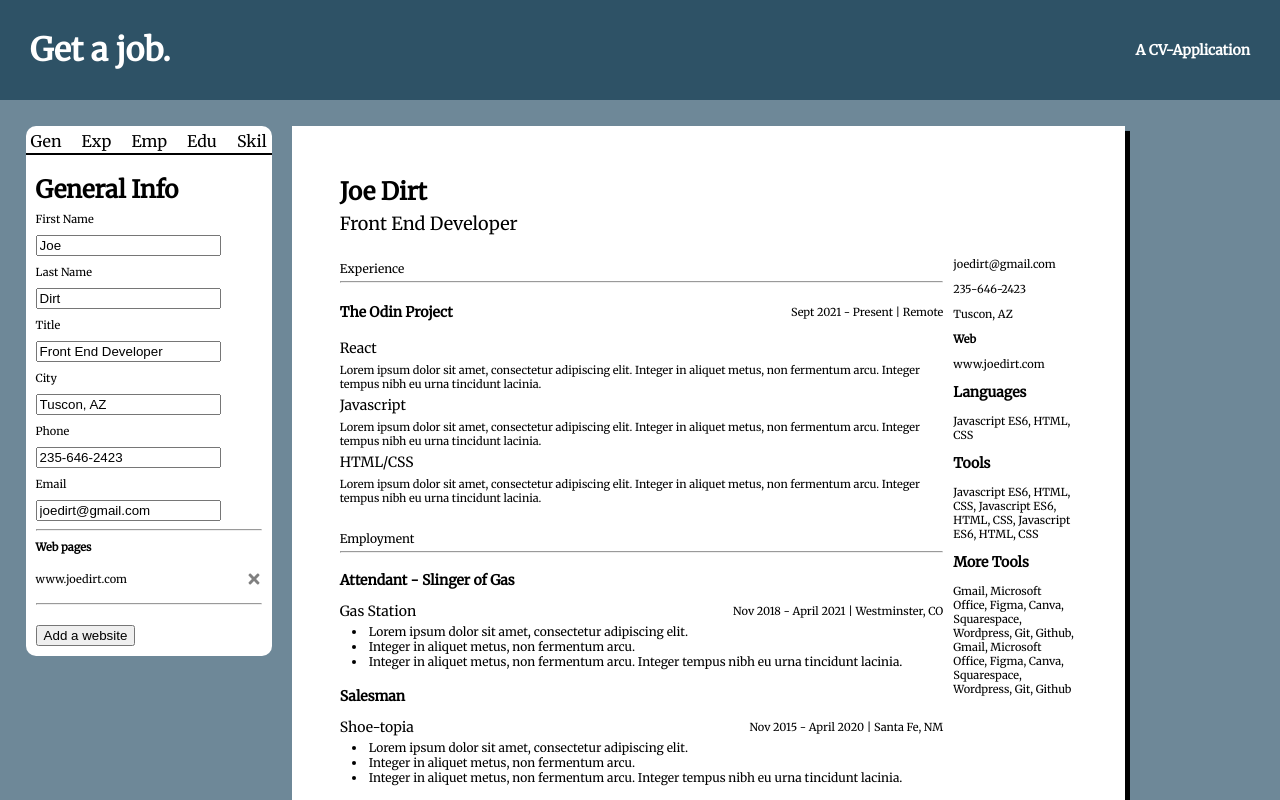
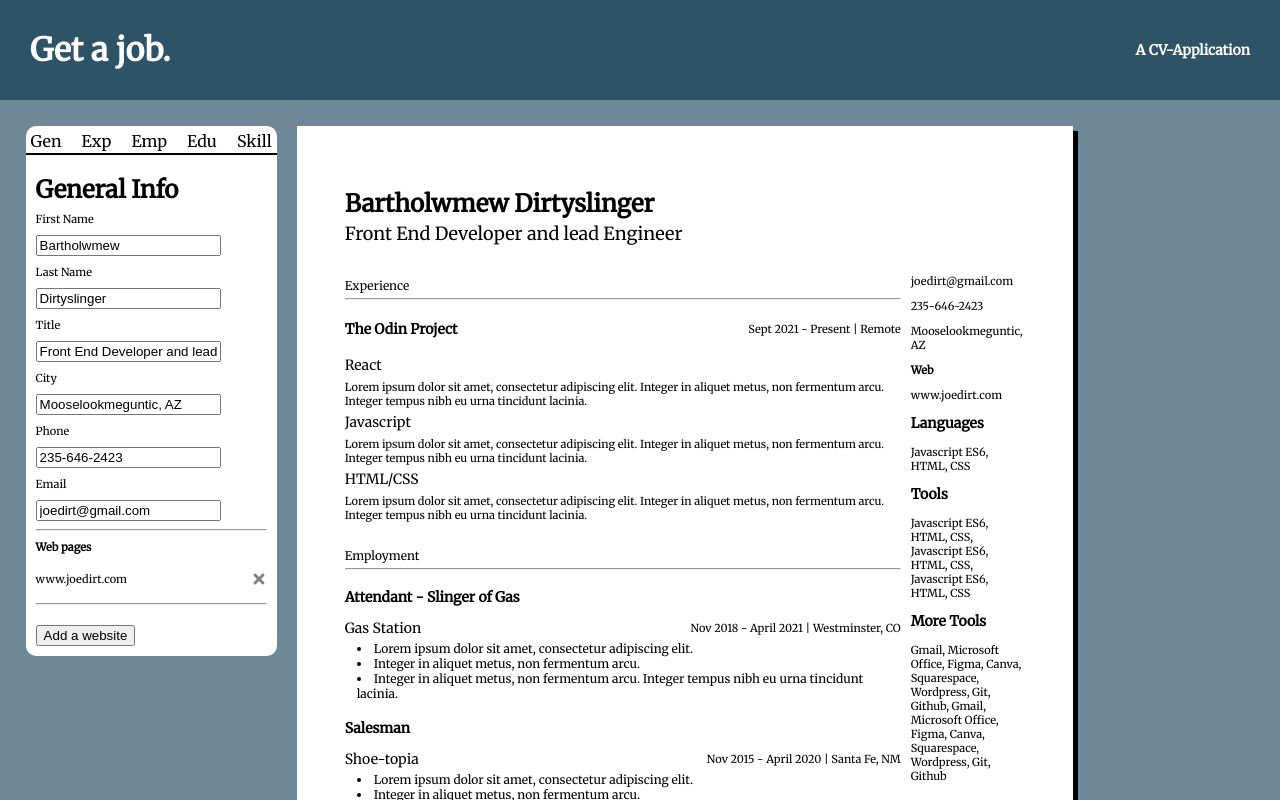
Before and after one commit to napolitanj/resume-builder, a React (Create React App) app: page / in a window 1280 px wide. Shown: the top 800 px of the page. Built offline with nearby package versions, Linux system fonts and the light colour scheme.

Commit message:
CSS overlap and size adjustments

```diff
--- a/src/components/Main.js
+++ b/src/components/Main.js
@@ -12,10 +12,10 @@ class Main extends Component {
       addWebsite:false,
       activeTab:1,
       generalInfo: {
-        firstName: 'Joe',
-        lastName: 'Dirt',
-        title: "Front End Developer",
-        city: 'Tuscon, AZ',
+        firstName: 'Bartholwmew',
+        lastName: 'Dirtyslinger',
+        title: "Front End Developer and lead Engineer",
+        city: 'Mooselookmeguntic, AZ',
         phone: '235-646-2423',
         email: 'joedirt@gmail.com',
         websites: [
@@ -357,7 +357,7 @@ class Main extends Component {
             <EditTab tabName={"Exp"} editCategory={this.editCategory} changeValue={2}/>
             <EditTab tabName={"Emp"} editCategory={this.editCategory} changeValue={3}/>
             <EditTab tabName={"Edu"} editCategory={this.editCategory} changeValue={4}/>
-            <EditTab tabName={"Skil"} editCategory={this.editCategory} changeValue={5}/>
+            <EditTab tabName={"Skill"} editCategory={this.editCategory} changeValue={5}/>
           </div>
             <EditMode
               mainProps={this.state}
--- a/src/components/editComponents/EditGeneral.js
+++ b/src/components/editComponents/EditGeneral.js
@@ -9,13 +9,13 @@ class EditGeneral extends Component {
       <div>
           <h2>General Info</h2>
             <p>First Name</p>
-            <input name="firstName" value={general.firstName} onChange={(e) => changeGeneral(e)}></input>
+            <input name="firstName" maxLength="12" value={general.firstName} onChange={(e) => changeGeneral(e)}></input>
             <p>Last Name</p>
-            <input name="lastName" value={general.lastName} onChange={(e) => changeGeneral(e)}></input>
+            <input name="lastName" maxLength="19" value={general.lastName} onChange={(e) => changeGeneral(e)}></input>
             <p>Title</p>
-            <input name="title" value={general.title} onChange={(e) => changeGeneral(e)}></input>
+            <input name="title" maxLength="40" value={general.title} onChange={(e) => changeGeneral(e)}></input>
             <p>City</p>
-            <input name="city" value={general.city} onChange={(e) => changeGeneral(e)}></input>
+            <input name="city" maxLength="19" value={general.city} onChange={(e) => changeGeneral(e)}></input>
             <p>Phone</p>
             <input name="phone" value={general.phone} onChange={(e) => changeGeneral(e)}></input>
             <p>Email</p>
--- a/src/components/previewComponents/Header.js
+++ b/src/components/previewComponents/Header.js
@@ -5,7 +5,7 @@ class Header extends Component {
       const {firstName, lastName, title} = this.props;
     return (
       <div className="previewHeader">
-          <p style={{fontSize:'24px', fontWeight:700}}>{firstName}{' '}{lastName}</p>
+          <p style={{fontSize:'24px', fontWeight:700, marginBottom:"-15px"}}>{firstName}{' '}{lastName}</p>
           <p style={{fontSize:'18px', fontWeight:400}}>{title}</p>
         </div>
     )
--- a/src/index.css
+++ b/src/index.css
@@ -55,8 +55,8 @@ h3 {
   background-color: white;
   padding: 48px;
   padding-top: 38px;
-  width: 60%;
-  height: auto;
+  width: 680px;
+  height: 880px;
   box-shadow: 5px 5px;
 }
 
@@ -110,12 +110,12 @@ h3 {
 
 .previewHeader {
   height: auto;
-  line-height: 8px;
 }
 
 .previewBody {
   display: flex;
   gap: 10px;
+  margin-bottom: 10px;
 }
 
 .previewMainBody {
@@ -163,6 +163,7 @@ h3 {
   align-items: center;
   font-size: 14px;
   margin-bottom: -10px;
+  gap: 10px;
 }
 
 .duty {
@@ -174,7 +175,9 @@ h3 {
   display: flex;
   justify-content: space-between;
   font-size: 12px;
-  line-height: 0px;
+  gap: 10px;
+  margin-top: -10px;
+  margin-bottom: -10px;
 }
 
 .editExpCategory {
```
